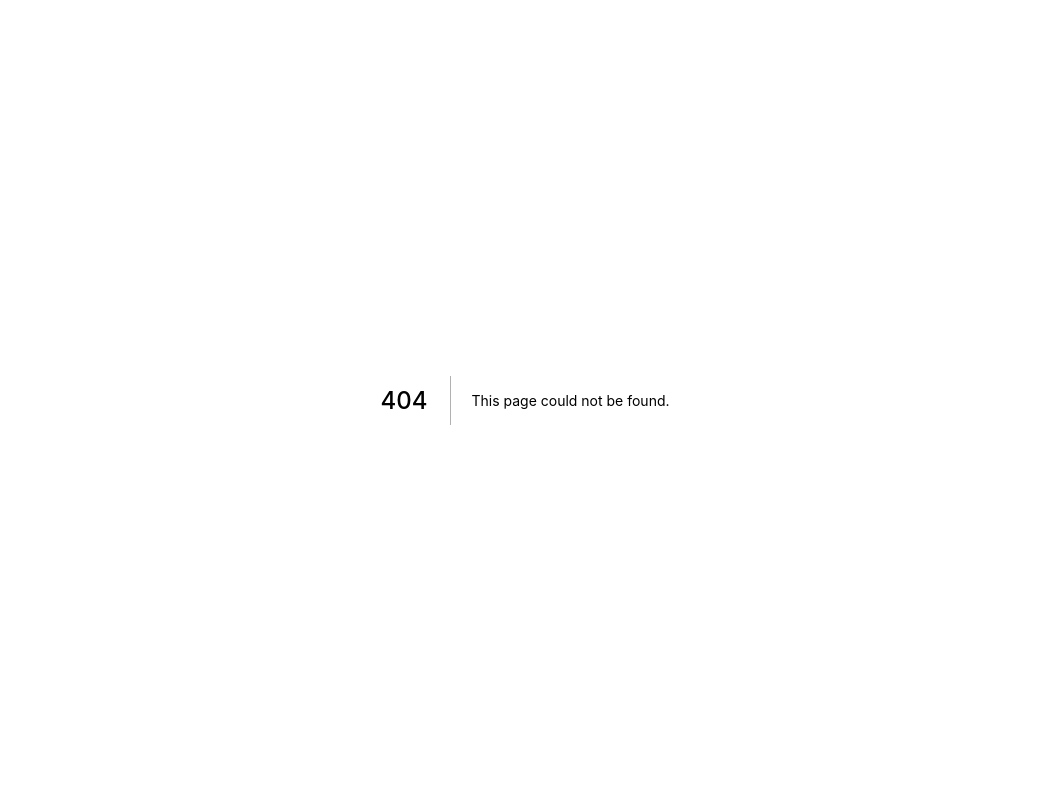
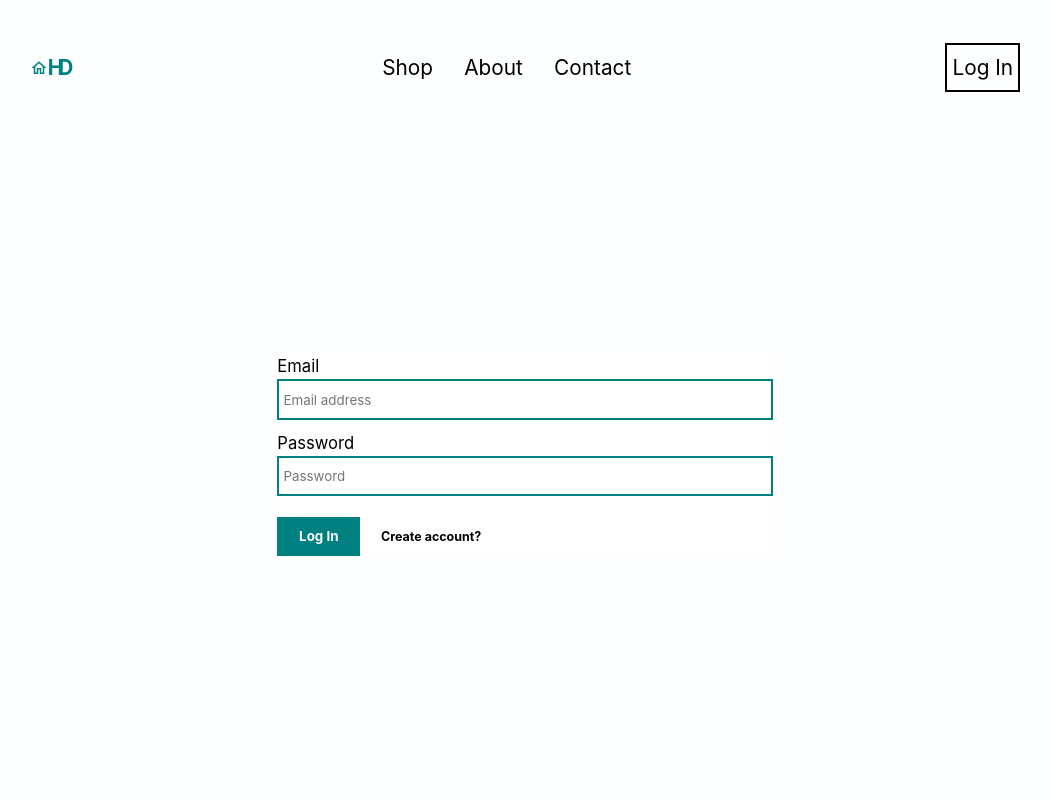
Before and after one commit to khwilo/home-decor, a Next.js app: page /login in a window 1280 px wide. Before the commit this address had no page. Shown: the top 800 px of the page, without its empty margins (115-1166 px from the left). Built offline with nearby package versions, Linux system fonts and the light colour scheme.

Commit message:
Create the user registration pages

```diff
--- /dev/null
+++ b/pages/login.js
@@ -0,0 +1,46 @@
+import Link from 'next/link';
+
+import Footer from '../container/Footer';
+import Header from '../container/Header';
+import styles from '../styles/Login.module.css';
+
+const Login = () => (
+  <div className={styles.wrapper}>
+    <Header />
+    <div className={styles.container}>
+      <form className={styles.form}>
+        <div className={styles.formGroup}>
+          <label for='email'>Email</label>
+          <input
+            className={styles.formControl}
+            type='email'
+            id='email'
+            placeholder='Email address'
+            required
+          />
+        </div>
+        <div className={styles.formGroup}>
+          <label for='password'>Password</label>
+          <input
+            className={styles.formControl}
+            type='password'
+            id='password'
+            placeholder='Password'
+            required
+          />
+        </div>
+        <div className={styles.formFooter}>
+          <input className={styles.submitBtn} type='submit' value='Log In' />
+          <div className={styles.register}>
+            <Link href='/signup'>
+              <a className={styles.registerLink}>Create account?</a>
+            </Link>
+          </div>
+        </div>
+      </form>
+    </div>
+    <Footer />
+  </div>
+);
+
+export default Login;
--- /dev/null
+++ b/styles/Login.module.css
@@ -0,0 +1,70 @@
+.wrapper {
+  padding: 2rem 1rem;
+  min-height: 100vh;
+}
+
+.wrapper > * + * {
+  margin-top: 2rem;
+}
+
+.container {
+  display: flex;
+  justify-content: center;
+  align-items: center;
+  min-height: 80vh;
+}
+
+.form {
+  display: flex;
+  flex-direction: column;
+  background-color: white;
+  width: 80%;
+}
+
+@media (min-width: 35em) {
+  .form {
+    width: 40%;
+  }
+}
+
+.formGroup {
+  font-size: 0.8rem;
+}
+
+.formGroup + .formGroup {
+  margin-top: 0.5rem;
+}
+
+.formControl {
+  display: flex;
+  width: 100%;
+  padding: 0.5rem 0.2rem;
+  border: 2px solid teal;
+}
+
+.formFooter {
+  display: flex;
+  align-items: baseline;
+}
+
+.submitBtn {
+  display: inline-flex;
+  margin-top: 1rem;
+  padding: 0.5rem 1rem;
+  font-weight: 700;
+  background-color: var(--clr-btn);
+  color: var(--clr-white);
+  border: 1px solid var(--clr-btn);
+}
+
+.registerLink {
+  display: block;
+  margin-left: 1rem;
+  font-size: 0.6rem;
+  font-weight: bold;
+  transition: color 600ms ease-in-out;
+}
+
+.registerLink:hover {
+  color: hsl(0deg 100% 25%);
+}
--- /dev/null
+++ b/styles/Signup.module.css
@@ -0,0 +1,70 @@
+.wrapper {
+  padding: 2rem 1rem;
+  min-height: 100vh;
+}
+
+.wrapper > * + * {
+  margin-top: 2rem;
+}
+
+.container {
+  display: flex;
+  justify-content: center;
+  align-items: center;
+  min-height: 80vh;
+}
+
+.form {
+  display: flex;
+  flex-direction: column;
+  background-color: white;
+  width: 80%;
+}
+
+@media (min-width: 35em) {
+  .form {
+    width: 40%;
+  }
+}
+
+.formGroup {
+  font-size: 0.8rem;
+}
+
+.formGroup + .formGroup {
+  margin-top: 0.5rem;
+}
+
+.formControl {
+  display: flex;
+  width: 100%;
+  padding: 0.5rem 0.2rem;
+  border: 2px solid teal;
+}
+
+.formFooter {
+  display: flex;
+  align-items: baseline;
+}
+
+.submitBtn {
+  display: inline-flex;
+  margin-top: 1rem;
+  padding: 0.5rem 1rem;
+  font-weight: 700;
+  background-color: var(--clr-btn);
+  color: var(--clr-white);
+  border: 1px solid var(--clr-btn);
+}
+
+.registerLink {
+  display: block;
+  margin-left: 1rem;
+  font-size: 0.6rem;
+  font-weight: bold;
+  transition: color 600ms ease-in-out;
+}
+
+.registerLink:hover {
+  color: hsl(0deg 100% 25%);
+}
```
Also changed, not shown: pages/signup.js (added, +66 -0 lines).
